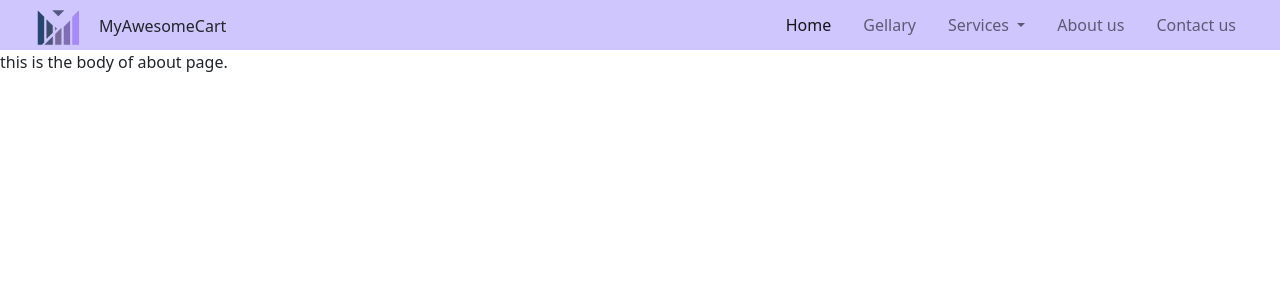
After one commit to PratikD115/MyAwesomeCart, a Django app: template shop/templates/shop/about.html in a window 1280 px wide. The commit adds this page. Shown: the top 300 px of the page. Run offline with Django 4.2, Linux system fonts and the light colour scheme; the template is opened without the code that fills it, so the values that code supplies are empty.

Commit message:
create the product table and other changes in html file and also create the basic file and use in the index and about file too

```diff
--- a/MyAwesomeCart/settings.py
+++ b/MyAwesomeCart/settings.py
@@ -9,7 +9,7 @@ https://docs.djangoproject.com/en/4.1/topics/settings/
 For the full list of settings and their values, see
 https://docs.djangoproject.com/en/4.1/ref/settings/
 """
-
+import os
 from pathlib import Path
 
 # Build paths inside the project like this: BASE_DIR / 'subdir'.
@@ -118,6 +118,8 @@ USE_TZ = True
 # https://docs.djangoproject.com/en/4.1/howto/static-files/
 
 STATIC_URL = 'static/'
+MEDIA_ROOT = os.path.join(BASE_DIR, 'media')
+MEDIA_URL = '/media/'
 
 # Default primary key field type
 # https://docs.djangoproject.com/en/4.1/ref/settings/#default-auto-field
--- a/MyAwesomeCart/urls.py
+++ b/MyAwesomeCart/urls.py
@@ -15,10 +15,12 @@ Including another URLconf
 """
 from django.contrib import admin
 from django.urls import path, include
+from django.conf import settings
+from django.conf.urls.static import static
 
 urlpatterns = [
     path('admin/', admin.site.urls),
     path('shop/', include('shop.urls')),
     path('blog/', include('blog.urls')),
 
-]
+] + static(settings.MEDIA_URL, document_root=settings.MEDIA_ROOT)
--- /dev/null
+++ b/shop/templates/shop/about.html
@@ -0,0 +1,29 @@
+{% extends 'shop/basic.html' %}
+
+{% block title %} Title of about {% endblock %}
+
+{% block style %}
+
+ #nav-bar
+  {
+    background-color : #cfc6fe;
+  }
+
+  .navbar-brand img
+  {
+    height: 50px;
+  }
+  .navbar-brand
+  {
+    padding : 0px;
+  }
+  .card img
+  {
+    margin: 5px 60px;
+    width: 200px;
+    height: 200px;
+  }
+  {% endblock %}
+
+
+{% block body %} this is the body of about page. {% endblock %}
--- /dev/null
+++ b/shop/templates/shop/basic.html
@@ -0,0 +1,66 @@
+<!doctype html>
+<html lang="en">
+  <head>
+    <!-- Required meta tags -->
+    <meta charset="utf-8">
+    <meta name="viewport" content="width=device-width, initial-scale=1">
+    <link href="https://cdn.jsdelivr.net/npm/bootstrap@5.0.2/dist/css/bootstrap.min.css" rel="stylesheet" integrity="sha384-EVSTQN3/azprG1Anm3QDgpJLIm9Nao0Yz1ztcQTwFspd3yD65VohhpuuCOmLASjC" crossorigin="anonymous">
+<style>
+ {% block style %}  {% endblock %}
+</style>
+    <title>{% block title %} {% endblock %}.</title>
+  </head>
+  <body>
+
+{% load static %}
+<!-- nav bar start -->
+    <nav id="nav-bar" class="navbar navbar-expand-lg py-0 navbar-light">
+      <div class="container-fluid" style="padding-left: 33px;">
+        <div style="display:flex;">
+        <a class="navbar-brand" href="#"><img src="{% static 'shop/logo_transparent.png'%}" alt="MyAwesomeCart"></a>
+        <div class="my-2" style="
+    padding-top: 6px;
+">MyAwesomeCart</div>
+      </div>
+        <button class="navbar-toggler" type="button" data-bs-toggle="collapse" data-bs-target="#navbarSupportedContent" aria-controls="navbarSupportedContent" aria-expanded="false" aria-label="Toggle navigation">
+          <span class="navbar-toggler-icon"></span>
+        </button>
+        <div class="collapse navbar-collapse" id="navbarSupportedContent">
+          <ul class="navbar-nav ms-auto mb-2 mb-lg-0 pe-3">
+            <li class="nav-item px-2">
+              <a class="nav-link active" aria-current="page" href="#">Home</a>
+            </li>
+            <li class="nav-item px-2">
+              <a class="nav-link" href="#">Gellary</a>
+            </li>
+
+            <li class="nav-item dropdown px-2">
+              <a class="nav-link dropdown-toggle" href="#" id="navbarDropdown" role="button" data-bs-toggle="dropdown" aria-expanded="false">
+                Services
+              </a>
+              <ul class="dropdown-menu" aria-labelledby="navbarDropdown">
+                <li><a class="dropdown-item" href="#">Action</a></li>
+                <li><a class="dropdown-item" href="#">Another action</a></li>
+                <li><hr class="dropdown-divider"></li>
+                <li><a class="dropdown-item" href="#">Something else here</a></li>
+              </ul>
+            </li>
+            <li class="nav-item px-2">
+              <a class="nav-link" href="#">About us</a>
+            </li>
+            <li class="nav-item px-2">
+              <a class="nav-link" href="#">Contact us</a>
+            </li>
+          </ul>
+
+        </div>
+      </div>
+    </nav>
+    <!-- nav bar end -->
+{% block body %}
+{% endblock %}
+
+    <script src="https://cdn.jsdelivr.net/npm/bootstrap@5.0.2/dist/js/bootstrap.bundle.min.js" integrity="sha384-MrcW6ZMFYlzcLA8Nl+NtUVF0sA7MsXsP1UyJoMp4YLEuNSfAP+JcXn/tWtIaxVXM" crossorigin="anonymous"></script>
+
+  </body>
+</html>
--- a/shop/views.py
+++ b/shop/views.py
@@ -7,7 +7,7 @@ def index(request):
 
 
 def about(request):
-    return HttpResponse('about shop')
+    return render(request, 'shop/about.html')
 
 
 def contact(request):
```
Also changed, not shown: shop/templates/shop/index.html (+16 -65 lines), db.sqlite3, media/shop/images/Nutty_chips.jpg (added), media/shop/images/chips_Kurkure_masala_munch.jpg (added), media/shop/images/chips_cream_and_onion.jpg (added), media/shop/images/mi_trimmer.jpg (added), media/shop/images/monaco.jpg (added), media/shop/images/parle_hide_and_seek.jpg (added), media/shop/images/phillips_trimmer.jpg (added), 2 other files.
